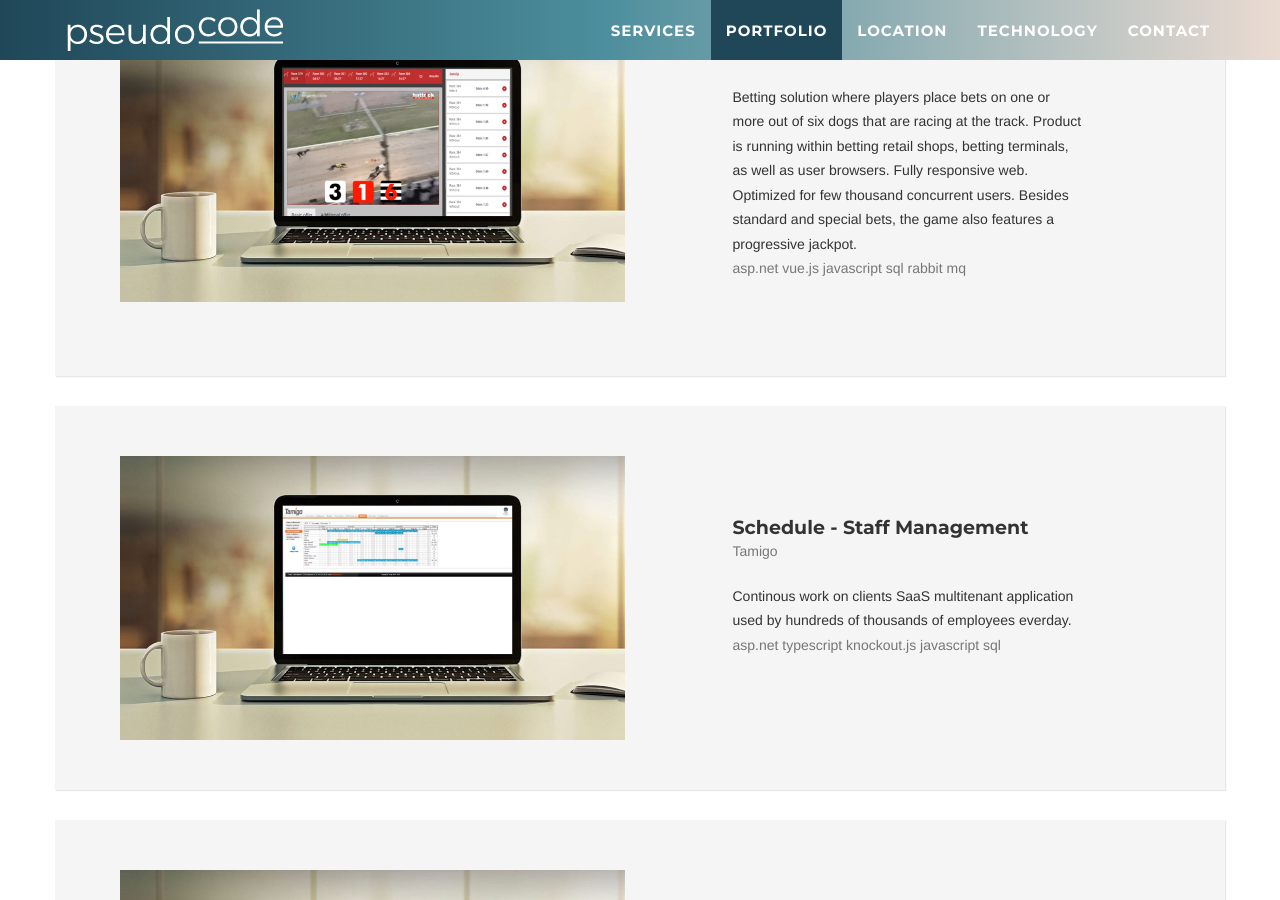
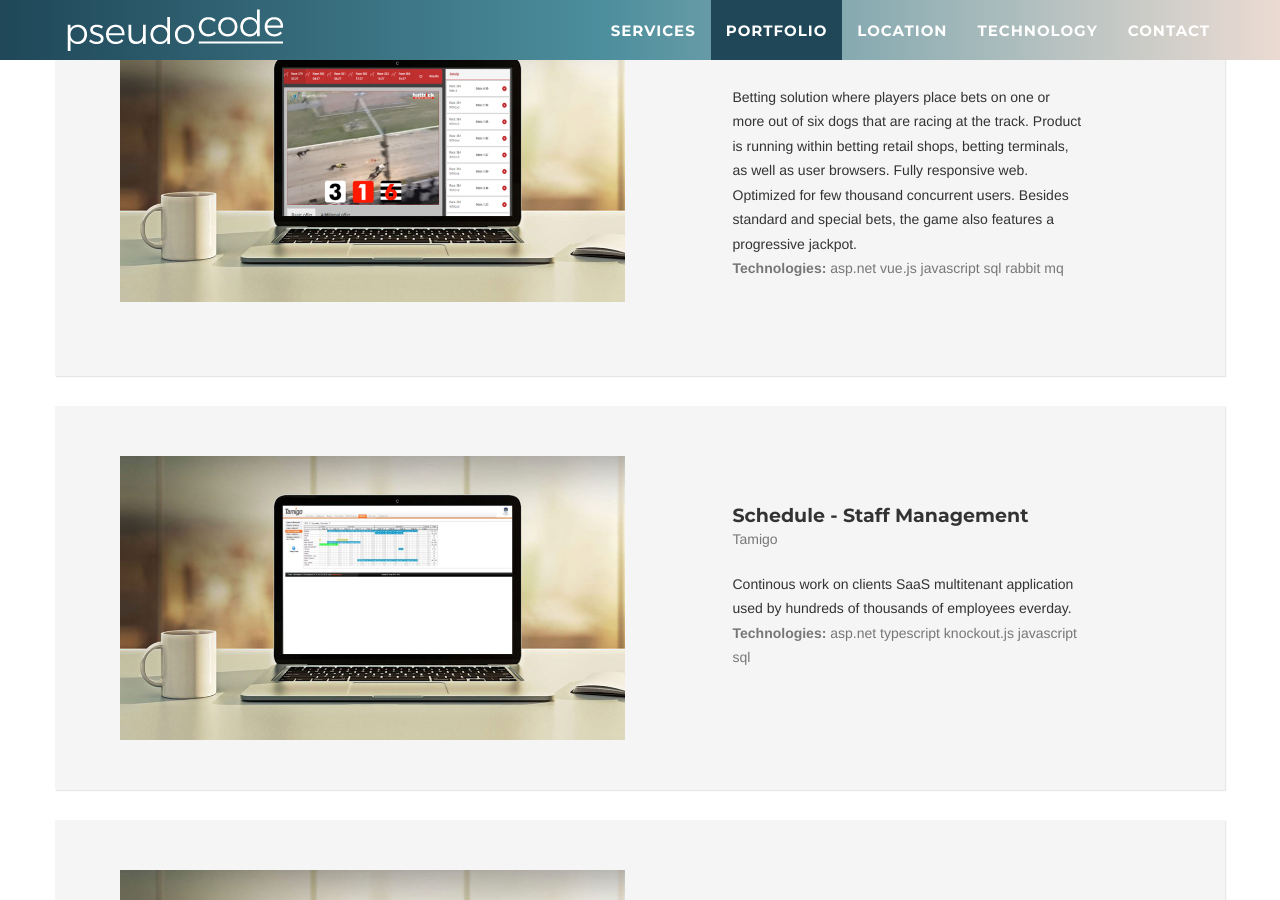
Before and after one commit to zoranzoran/pseudocode, a Jekyll site: the page built from index.html, in a window 1280 px wide and 900 px high, scrolled down 1796 px. Built offline with Jekyll 4.4.1, drawn with Linux system fonts in a browser that asks for light colours; some of the changed text lies outside the part shown.

Commit message:
Update portfolio_grid.html

```diff
--- a/_includes/portfolio_grid.html
+++ b/_includes/portfolio_grid.html
@@ -20,7 +20,7 @@
                         <p class="text-muted portfolio__subtitle">{{ post.subtitle }}</p>
                         <p class="portfolio__description">{{ post.description }}</p>
                         <!--<p class="portfolio__client">{{post.client}}</p>-->
-                        <p class="text-muted portfolio__subtitle">{{ post.technologies }}</p>
+                        <p class="text-muted portfolio__subtitle"><b>Technologies:</b> {{ post.technologies }}</p>
                     </div>
                 </div>
             {% endfor %}
```
